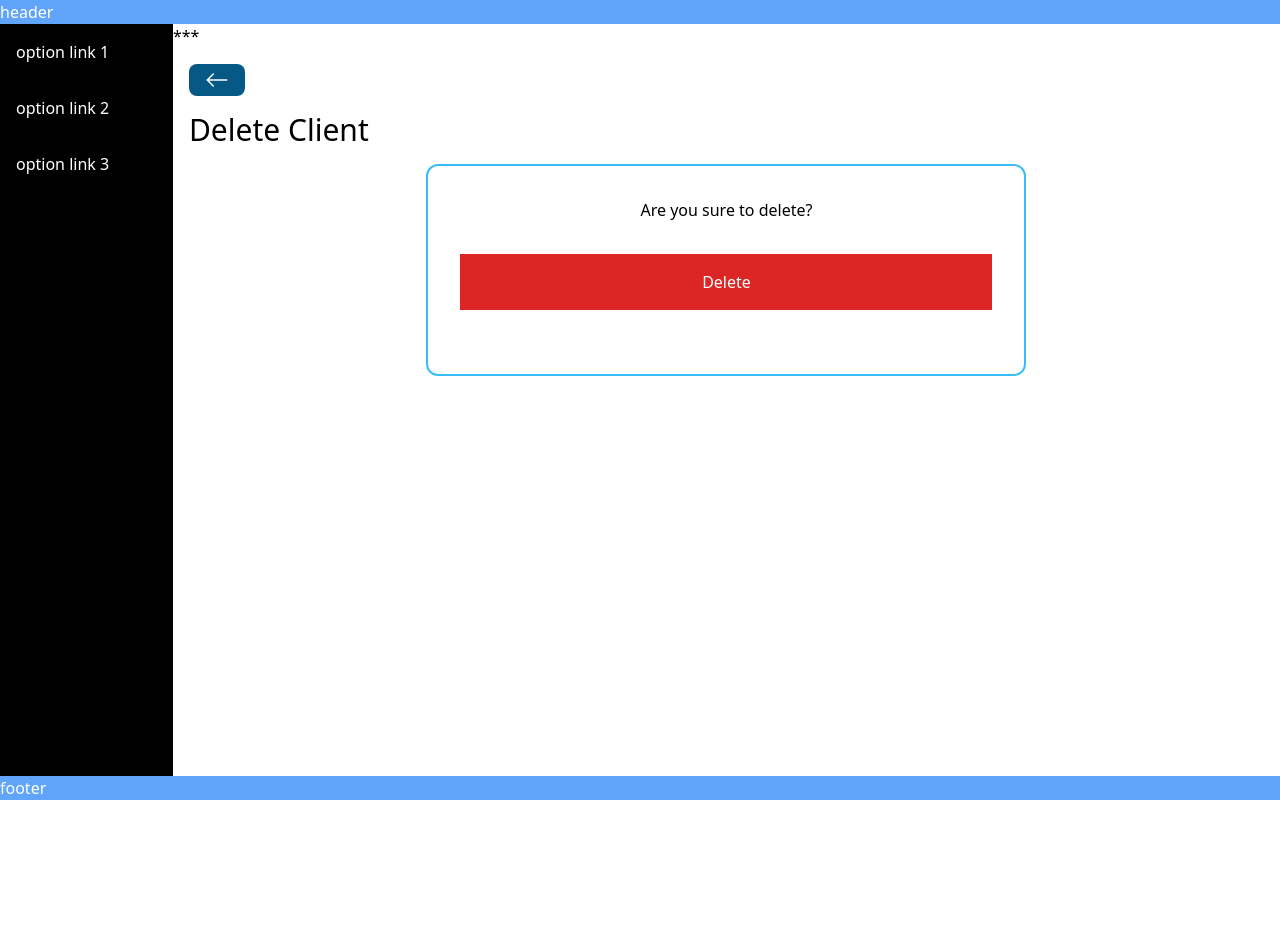
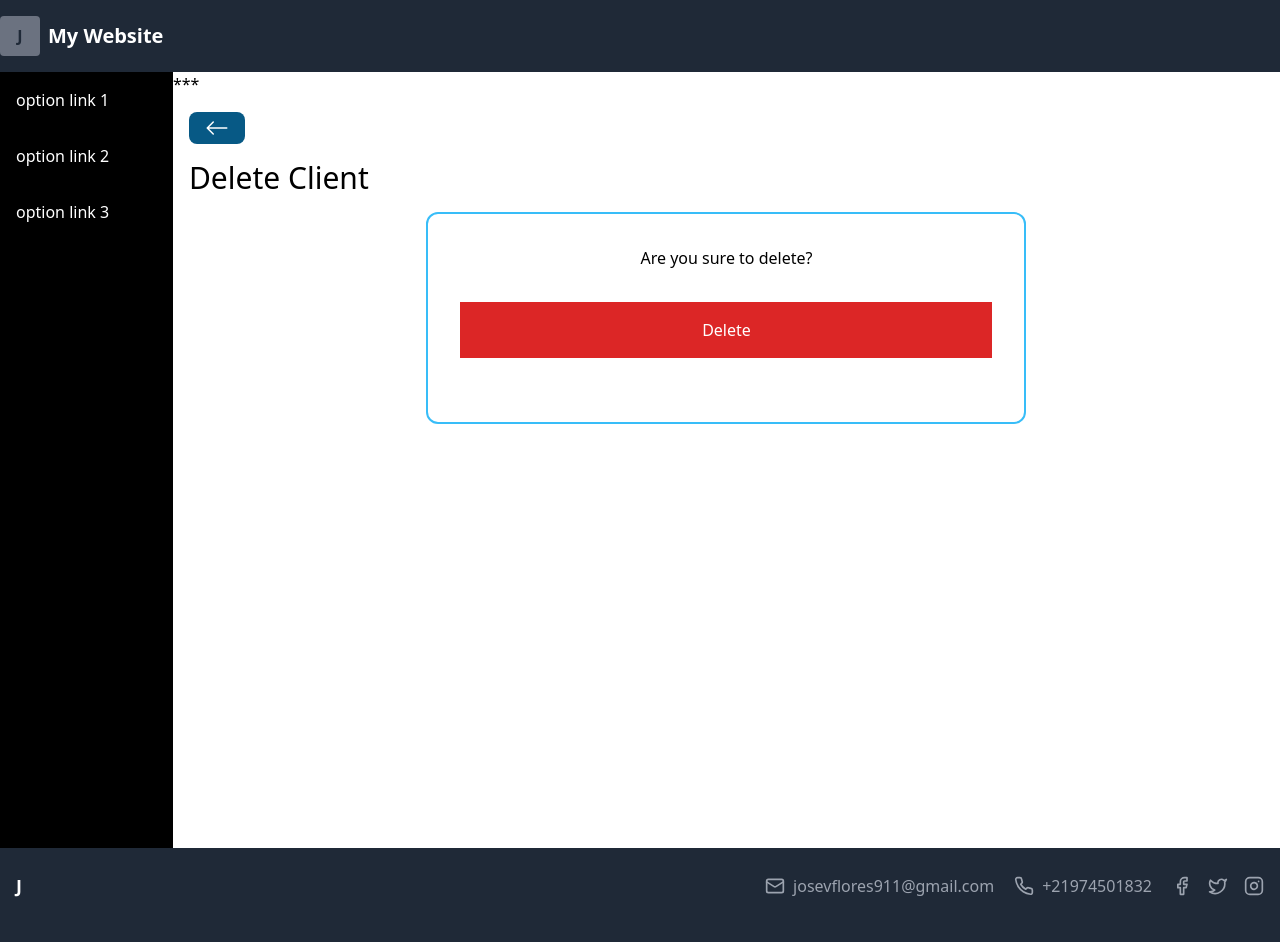
Before and after one commit to josevflores911/39_challenge-facilita-_react-node, a React (Vite) app in the folder frontend/frontend/: page /clients/delete/1 in a window 1280 px wide. Shown: the top 942 px of the page. Before the commit the page ends 800 px from the top, so only its background shows below. Built offline with nearby package versions, Linux system fonts and the light colour scheme.

Commit message:
footer header and dependency

```diff
--- a/frontend/frontend/package.json
+++ b/frontend/frontend/package.json
@@ -11,6 +11,7 @@
   },
   "dependencies": {
     "axios": "^1.6.7",
+    "lucide-react": "^0.354.0",
     "react": "^18.2.0",
     "react-dom": "^18.2.0",
     "react-icons": "^5.0.1",
--- a/frontend/frontend/src/App.jsx
+++ b/frontend/frontend/src/App.jsx
@@ -6,11 +6,14 @@ import CreateClients from "./pages/CreateClients";
 import ShowClient from "./pages/ShowClient";
 import EditClient from "./pages/EditClient";
 import DeleteClients from "./pages/DeleteClients";
+import Header from "./components/Header";
+import Footer from "./components/Footer";
+
 
 const App = () => {
   return (
     <>
-      <div className="bg-blue-400 text-white">header</div>
+      <Header/>
       <div  className="flex flex-row h-100px">
         <div  style={{ backgroundColor: 'black', width: '200px', color: 'white',height:'97vh' }}>
           <ul>
@@ -30,7 +33,8 @@ const App = () => {
           </Routes>
         </div>
       </div>
-      <div className="absolute w-full bottom-0 bg-blue-400 text-white">footer</div>
+     <Footer/>
+
     </>
   );
 };
--- /dev/null
+++ b/frontend/frontend/src/components/Footer.jsx
@@ -0,0 +1,46 @@
+import React from "react";
+import { Mail, Phone, Facebook, Twitter, Instagram } from "lucide-react";
+
+const Footer = () => {
+  return (
+    <footer className="bg-gray-800 text-gray-400 py-6">
+      <div className="container mx-auto px-4">
+        <div className="flex flex-wrap justify-between items-center">
+          <div className="w-full md:w-auto mb-6 md:mb-0">
+            <a href="/" className="text-lg font-bold text-white">
+              J
+            </a>
+          </div>
+          <div className="flex flex-wrap items-center">
+            <div className="mr-5">
+              <a href="mailto:info@mywebsite.com" className="flex items-center">
+                <Mail className="w-5 h-5 mr-2" /> josevflores911@gmail.com
+              </a>
+            </div>
+            <div className="mr-5">
+              <a href="tel:+1234567890" className="flex items-center">
+                <Phone className="w-5 h-5 mr-2" /> +21974501832
+              </a>
+            </div>
+            <div className="flex items-center">
+              <a href="https://facebook.com" target="_blank" rel="noopener noreferrer" className="mr-4">
+                <Facebook className="w-5 h-5" />
+              </a>
+              <a href="https://twitter.com" target="_blank" rel="noopener noreferrer" className="mr-4">
+                <Twitter className="w-5 h-5" />
+              </a>
+              <a href="https://instagram.com" target="_blank" rel="noopener noreferrer">
+                <Instagram className="w-5 h-5" />
+              </a>
+            </div>
+          </div>
+        </div>
+        <div className="text-center mt-8 md:mt-10 text-sm">
+          © {new Date().getFullYear()} My Website. All rights reserved.
+        </div>
+      </div>
+    </footer>
+  );
+};
+
+export default Footer;
--- /dev/null
+++ b/frontend/frontend/src/components/Header.jsx
@@ -0,0 +1,18 @@
+import React from "react";
+// import { Menu, X } from "lucide-react";
+
+const Header = () => {
+  return (
+    <header className="bg-gray-800 text-white py-4">
+      <div className="container mx-auto flex justify-between items-center">
+        <div className="flex items-center">
+          {/* Placeholder for the logo - replace with <img> tag or similar if you have an URL */}
+          <div className="w-10 h-10 bg-gray-500 mr-2 flex items-center justify-center rounded text-gray-800 font-bold">J</div>
+          <span className="text-xl font-bold">My Website</span>
+        </div>
+      </div>
+    </header>
+  );
+};
+
+export default Header;
```
Also changed, not shown: 1 other file (tests, documents, lock files or other folders).
